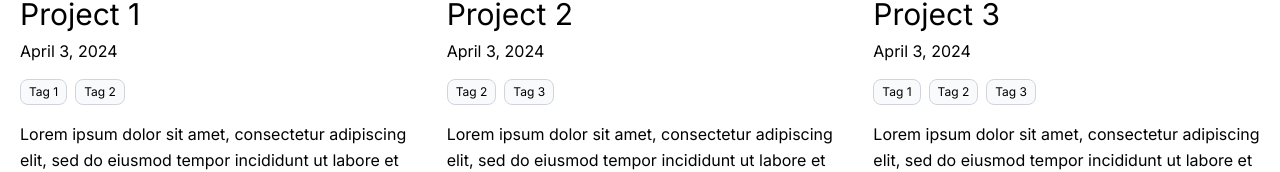
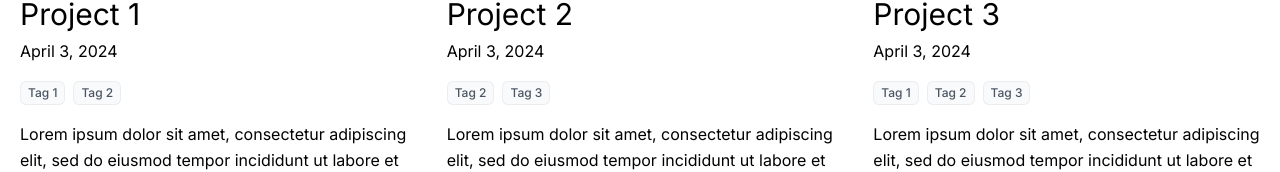
Before and after one commit to ericanastas/ericanastas.com, a Next.js app: page / in a window 1280 px wide. Shown: the part 416-588 px from the top of the page. Built offline with nearby package versions, Linux system fonts and the light colour scheme.

Commit message:
Replaced tag chip with tailwind badge #10

```diff
--- a/src/app/_components/tag-chip.tsx
+++ b/src/app/_components/tag-chip.tsx
@@ -6,17 +6,14 @@ type Props = {
 };
 
 export default function TagChip({ tag }: Props) {
-  let className = `relative grid select-none items-center whitespace-nowrap rounded-lg py-1 px-2 text-xs`;
+  let className = `inline-flex items-center rounded-md px-2 py-1 text-xs font-medium ring-1 ring-inset`;
 
-  if (tag.selected)
-    className += " border border-gray-900 bg-gray-600 text-white";
-  else className += " border border-gray-300 bg-gray-50";
+  if (tag.selected) className += " bg-blue-50 text-blue-700 ring-blue-700/10";
+  else className += " bg-gray-50 text-gray-600 ring-gray-500/10";
 
   return (
     <Link href={`/tags/${tag.slug}`}>
-      <div className={className}>
-        <span className="">{tag.name}</span>
-      </div>
+      <span className={className}>{tag.name}</span>
     </Link>
   );
 }
```
